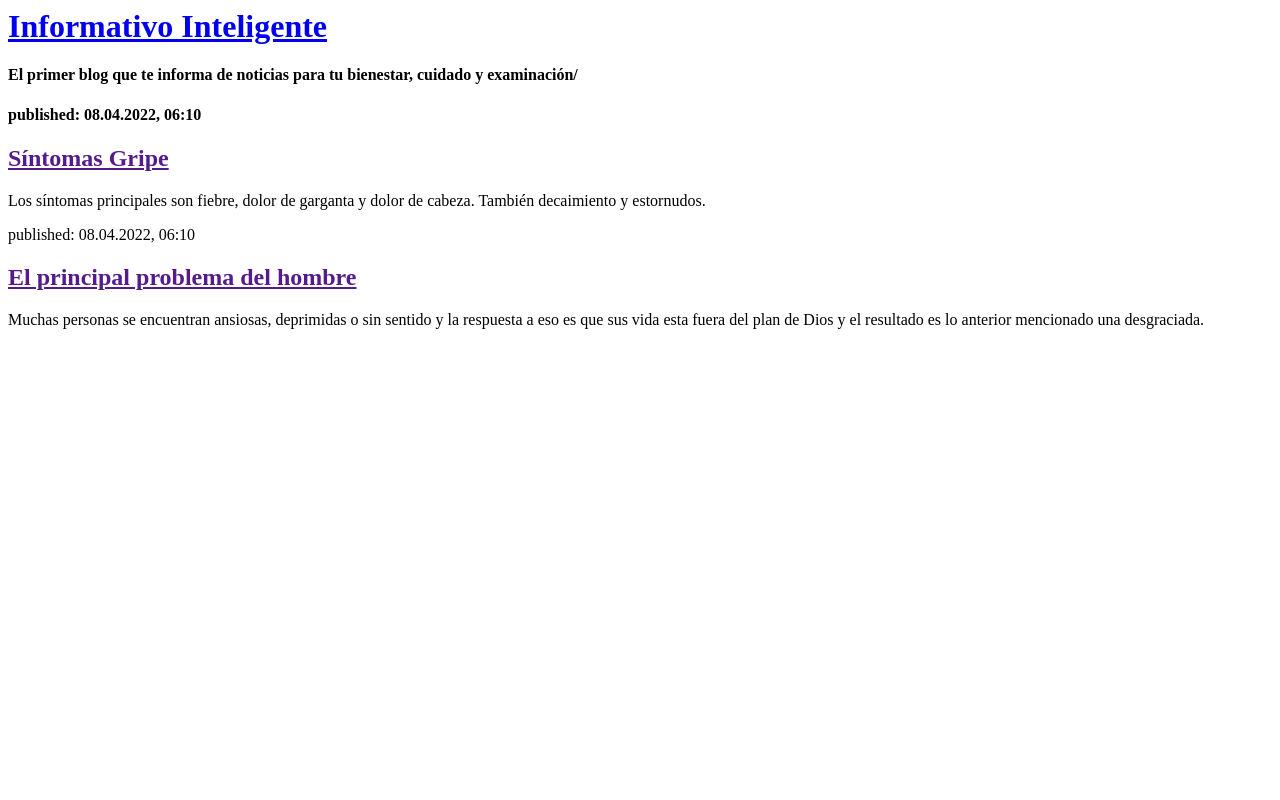
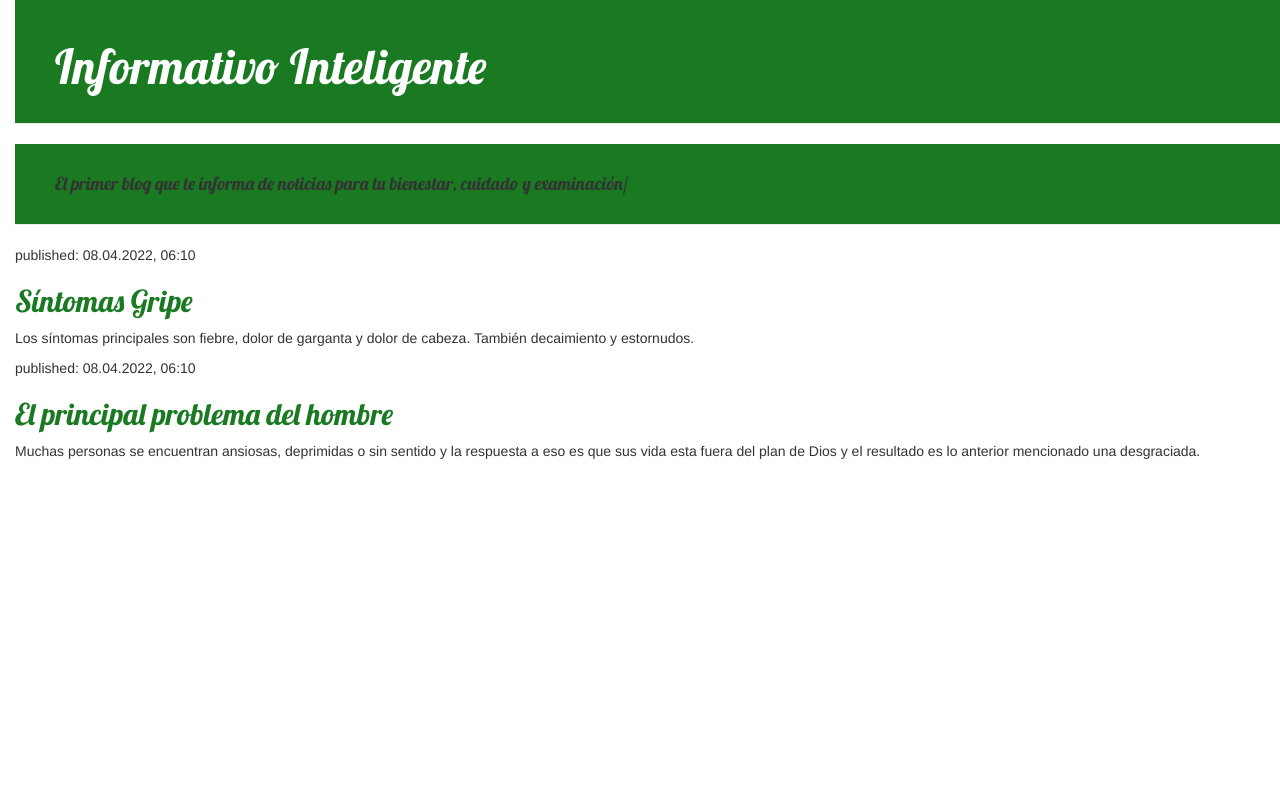
Before and after one commit to juan05bocek/my-first-blog, a Django app: page / in a window 1280 px wide. Run offline with Django 3.2, Linux system fonts and the light colour scheme; some libraries are stand-ins or nearby versions.

Commit message:
ESto tomo color y un unico estilo

```diff
--- /dev/null
+++ b/blog/static/css/blog.css
@@ -0,0 +1,53 @@
+h1 a, h2 a {
+    color: #197a22;
+    font-family: 'Lobster';
+}
+body {
+    padding-left: 15px;
+}
+.page-header {
+    background-color: #197a22;
+    margin-top: 0;
+    padding: 20px 20px 20px 40px;
+}
+
+.page-header h1, .page-header h1 a, .page-header h1 a:visited, .page-header h1 a:active {
+    color: #ffffff;
+    font-size: 36pt;
+    text-decoration: none;
+}
+
+.content {
+    margin-left: 40px;
+}
+
+h1, h2, h3, h4 {
+    font-family: 'Lobster', cursive;
+}
+
+.date {
+    color: #ffffff;
+}
+
+.save {
+    float: right;
+}
+
+.post-form textarea, .post-form input {
+    width: 100%;
+}
+
+.top-menu, .top-menu:hover, .top-menu:visited {
+    color: #ffffff;
+    float: right;
+    font-size: 26pt;
+    margin-right: 20px;
+}
+
+.post {
+    margin-bottom: 70px;
+}
+
+.post h2 a, .post h2 a:visited {
+    color: #ffffff;
+}
--- a/blog/templates/blog/post_list.html
+++ b/blog/templates/blog/post_list.html
@@ -1,13 +1,17 @@
+{% load static %}
 <html>
-    <head>
-        <title>Django Girls Juan Bocek blog</title>
+    <head><link href="//fonts.googleapis.com/css?family=Lobster&subset=latin,latin-ext" rel="stylesheet" type="text/css">
+        <title>Django Juan Bocek blog</title>
+        <link rel="stylesheet" href="//maxcdn.bootstrapcdn.com/bootstrap/3.2.0/css/bootstrap.min.css">
+        <link rel="stylesheet" href="//maxcdn.bootstrapcdn.com/bootstrap/3.2.0/css/bootstrap-theme.min.css">
+        <link rel="stylesheet" href="{% static 'css/blog.css' %}">
     </head>
     <body>
-    <div>
+    <div class="page-header">
             <h1><a href="/">Informativo Inteligente</a></h1>
     </div>
 
-    <div></div>
+    <div class="page-header">
     <h4>El primer blog que te informa de noticias para tu bienestar, cuidado y examinación/<h4>
     <div></div>
 
```
Also changed, not shown: blog/templates/blog/base.html (added, +13 -0 lines).
